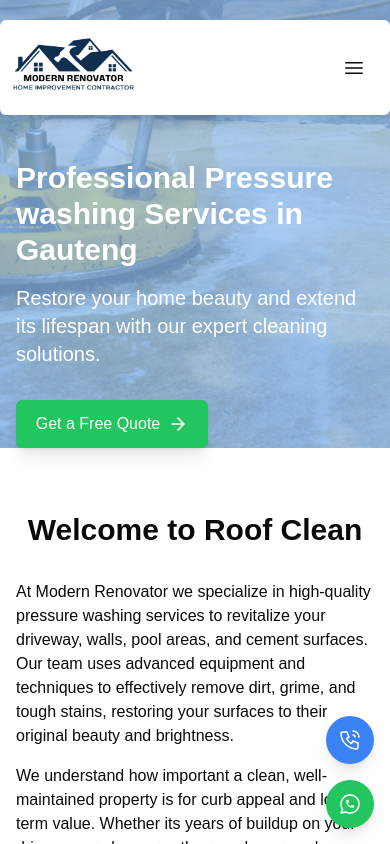
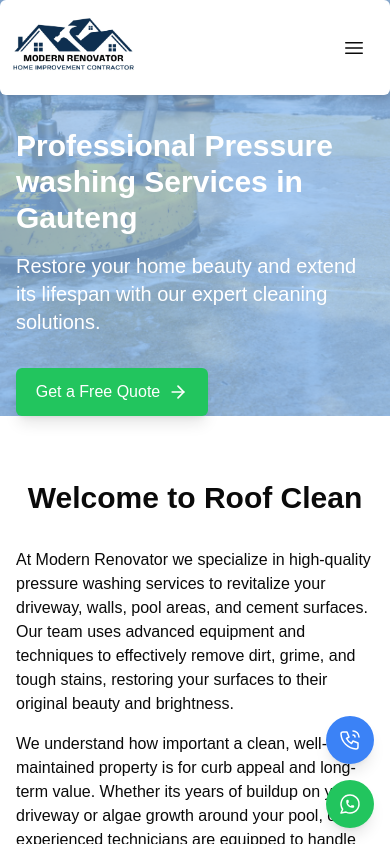
Before and after one commit to banele303/modern-builder, a Next.js app: page /pressure-washing in a window 390 px wide. Shown: the top 844 px of the page. Built offline with nearby package versions, Linux system fonts and the light colour scheme.

Commit message:
error on pressure washing

```diff
--- a/app/pressure-washing/landing-nav.tsx
+++ b/app/pressure-washing/landing-nav.tsx
@@ -35,8 +35,8 @@ const LandingNav = () => {
                 <div
                     className={
                         scrolled
-                            ? "scrolled  bg-white items-center  mx-auto md:left-[10rem]  rounded-md w-full md:w-4/5  z-50 top-5 md:top-10  fixed drop-shadow-lg pt-[1.3rem] pb-[1.3rem] "
-                            : "z-50  bg-white top-5 md:top-10 mx-auto  md:left-[10rem] rounded-md w-full  md:w-4/5  fixed drop-shadow-lg  py-[1rem]  "
+                            ? "scrolled  bg-white items-center  mx-auto md:left-[10rem]  rounded-md w-full md:w-4/5  z-50 top-0 md:top-10  fixed drop-shadow-lg pt-[1.3rem] pb-[1.3rem] "
+                            : "z-50  bg-white top-0 md:top-10 mx-auto  md:left-[10rem] rounded-md w-full  md:w-4/5  fixed drop-shadow-lg  py-[1rem]  "
                     }
                 >
                     <div className="px-2 flex justify-between items-center w-full h-full">
--- a/app/pressure-washing/page.tsx
+++ b/app/pressure-washing/page.tsx
@@ -6,7 +6,7 @@ import { Button } from "@/components/ui/button"
 import { Card, CardContent, CardHeader, CardTitle } from "@/components/ui/card"
 
 import { ArrowRight, Droplets, Home, Shield, ChevronDown, ChevronUp } from 'lucide-react'
-import Navbar from '../components/ui/Navbar'
+
 import Footer from '../components/ui/footer'
 
 import Secondcleaning from './second-section'
@@ -56,7 +56,7 @@ export default function RoofCleanHome() {
               className="opacity-30"
             />
           </div>
-          <div className="container mx-auto px-4  pt-[4rem] relative z-10 md:max-w-6xl md:px-[4rem]">
+          <div className="container mx-auto px-4  pt-[2rem] md:pt-[4rem] relative z-10 md:max-w-6xl md:px-[4rem]">
             <h1 className="text-3xl md:text-5xl font-bold mb-4 pt-[6rem]">Professional Pressure washing Services in Gauteng</h1>
             <p className="text-xl md:text-2xl mb-8">Restore your home beauty and extend its lifespan with our expert cleaning solutions.</p>
             <div className="">
--- a/app/pressure-washing/second-section.tsx
+++ b/app/pressure-washing/second-section.tsx
@@ -1,6 +1,6 @@
 import { useState } from 'react'
 import { ArrowRight } from 'lucide-react'
-import { Button } from "@/components/ui/button"
+
 import { Card, CardContent, CardDescription, CardHeader, CardTitle } from "@/components/ui/card"
 import { Tabs, TabsContent, TabsList, TabsTrigger } from "@/components/ui/tabs"
 import { ChevronRight } from 'lucide-react'
```
